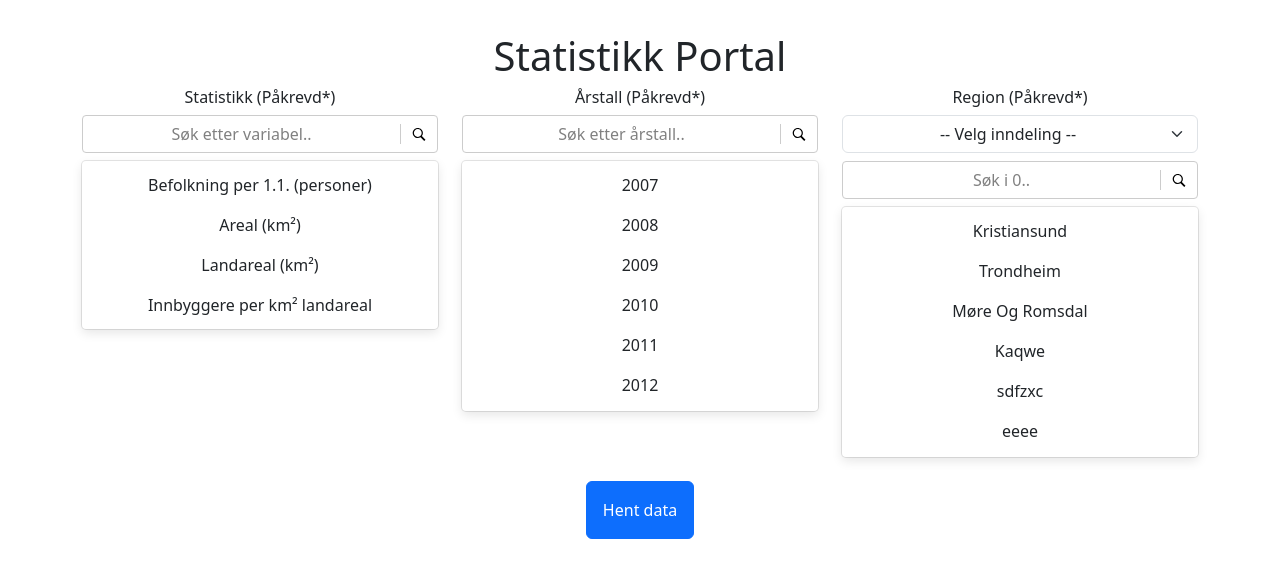
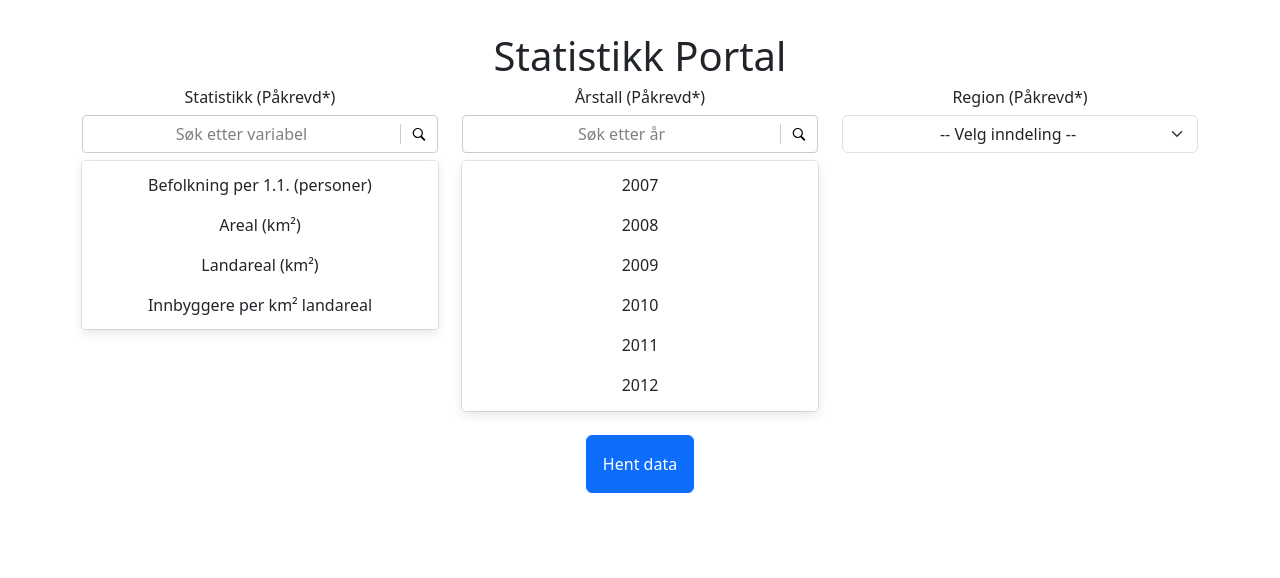
Before and after one commit to bendiz/statistikk-portal, a React (Vite) app: page / in a window 1280 px wide. Shown: the top 578 px of the page. Built offline with nearby package versions, Linux system fonts and the light colour scheme.

Commit message:
client validation, error handling and refactoring

```diff
--- a/src/App.tsx
+++ b/src/App.tsx
@@ -1,116 +1,88 @@
 import './App.css';
 import Table from './Table';
-import { useState, useEffect } from 'react';
-import Select, { components } from 'react-select';
-import AsyncSelect from 'react-select/async';
+import { useState } from 'react';
+import Selections from './Selections';
+import errorCheck from './utils';
 
 function App() {
   const [validQuery, setValidQuery] = useState(false);
-  const [regionQuery, setRegionQuery] = useState('0');
-  const [region, setRegion] = useState([
-    { navn: 'Kristiansund', kode: '32' },
-    { navn: 'Trondheim', kode: '50' },
-    { navn: 'Møre Og Romsdal', kode: '5050' },
-    { navn: 'Kaqwe', kode: '322' },
-    { navn: 'sdfzxc', kode: '56' },
-    { navn: 'eeee', kode: '28' },
-    { navn: 'keeaa', kode: '37' },
-    { navn: 'Oppdøl', kode: '52' },
-    { navn: 'Møre', kode: '505023' },
-    { navn: 'Kristiazxcnsund', kode: '3cv2' },
-    { navn: 'Trondwheim', kode: '5a0' },
-    { navn: 'Møre Ogxca Romsdal', kode: '505ew0' },
-    { navn: 'Karsdqwe', kode: '3x22' },
-    { navn: 'sdfazxc', kode: '5w6' },
-    { navn: 'edfeee', kode: '28xc' },
-    { navn: 'keeaasda', kode: '3we7' },
-    { navn: 'Oppxcdøl', kode: '52df' },
-    { navn: 'Mørsde', kode: '50502we3' },
-  ]);
-
+  const [regionQuery, setRegionQuery] = useState('');
+  const [region, setRegion] = useState([]);
+  const [error, setError] = useState<string[]>([]);
   const [searchTerm, setSearchTerm] = useState('');
-
   const [selected, setSelected] = useState({
     variabel: [{}],
     year: [{}],
     region: [{}],
   });
 
-  const DropdownIndicator = (props: any) => {
-    return (
-      <components.DropdownIndicator {...props}>
-        <svg xmlns='http://www.w3.org/2000/svg' x='0px' y='0px' width='20' height='15' viewBox='0 0 50 50'>
-          <path d='M 21 3 C 11.601563 3 4 10.601563 4 20 C 4 29.398438 11.601563 37 21 37 C 24.355469 37 27.460938 36.015625 30.09375 34.34375 L 42.375 46.625 L 46.625 42.375 L 34.5 30.28125 C 36.679688 27.421875 38 23.878906 38 20 C 38 10.601563 30.398438 3 21 3 Z M 21 7 C 28.199219 7 34 12.800781 34 20 C 34 27.199219 28.199219 33 21 33 C 13.800781 33 8 27.199219 8 20 C 8 12.800781 13.800781 7 21 7 Z'></path>
-        </svg>
-      </components.DropdownIndicator>
-    );
-  };
-
   const handleSelect = (event: any, type: string) => {
     setSelected((prev) => ({ ...prev, [type]: event }));
   };
 
-  const yearOptions = Array.from({ length: 18 }, (_, index) => {
-    const year = 2007 + index;
-    return { value: year.toString(), label: year.toString() };
-  });
-
-  const regionOptions = () => {
-    const filteredOptions = region.filter((e) => e.navn.toLowerCase().trim().includes(searchTerm));
-    const regionOptions = filteredOptions.map((e) => ({ value: e.kode, label: e.navn }));
-    return regionOptions;
+  const getRegion = async (event: any) => {
+    setRegion([]);
+    setRegionQuery('');
+    if (event.target.value === '0') {
+      return;
+    } else {
+      const query = event.target.value;
+      const response = await fetch(`http://localhost:5173/api/${query}`);
+      const data = await response.json();
+      setRegion(data);
+      setRegionQuery(query);
+    }
   };
 
-  const variabelOptions = () => {
-    return [
-      { value: 'Folkemengde', label: 'Befolkning per 1.1. (personer)' },
-      { value: 'ArealKm2', label: 'Areal (km²)' },
-      { value: 'LandArealKm2', label: 'Landareal (km²)' },
-      { value: 'FolkeLandArealKm2', label: 'Innbyggere per km² landareal' },
-    ];
-  };
-
-  // useEffect(() => {
-  //   region.forEach((e: any) => {
-  //     console.log(e.kode);
-  //   });
-  // }, [region]);
-
-  // const getRegion = async (event: React.ChangeEvent<HTMLSelectElement>) => {
+  // dummyRegion
+  // const getRegion = async (event: any) => {
   //   if (event.target.value === '0') {
   //     return;
   //   } else {
-  //     const query = event.target.value;
-  //     const response = await fetch(`http://localhost:5173/api/${query}`);
-  //     const data = await response.json();
-  //     setRegion(data);
+  //     const index = event.nativeEvent.target.selectedIndex;
+  //     console.log(index);
+  //     setRegionQuery(event.nativeEvent.target[index].text.toLowerCase());
   //   }
   // };
+  // const errorCheck = (selectedOptions) => {
+  //   let errorFound = false;
 
-  // dummyRegion
-  const getRegion = async (event: any) => {
-    if (event.target.value === '0') {
-      return;
-    } else {
-      const index = event.nativeEvent.target.selectedIndex;
-      setRegionQuery(event.nativeEvent.target[index].text.toLowerCase());
-    }
-  };
+  //   if (selectedOptions.variabel.length > 1) {
+  //     console.log('over 1');
+  //     setError((prev) => [...prev, 'variabel']);
+  //     errorFound = true;
+  //   }
+
+  //   if (selectedOptions.region.length < 2) {
+  //     setError((prev) => [...prev, 'region']);
+  //     errorFound = true;
+  //   }
+
+  //   if (selectedOptions.year.length < 3) {
+  //     setError((prev) => [...prev, 'year']);
+  //     errorFound = true;
+  //   }
+  //   return errorFound;
+  // };
 
   const handleSubmit = async (event: any) => {
     event.preventDefault();
 
+    setValidQuery(false);
+
     const selectedOptions = selected;
 
-    if (selectedOptions.year.length < 3) {
-      console.log('error from year');
-    }
+    const errors = errorCheck(selectedOptions);
 
-    if (selectedOptions.region.length < 2) {
-      event.stopPropagation();
+    if (errors[0]) {
+      setError(errors[1]);
+      return;
+    } else {
+      setError([]);
     }
 
     try {
+      console.log('trying to fetch data..');
       const response = await fetch('/api/submit', {
         method: 'POST',
         headers: {
@@ -132,59 +104,38 @@ function App() {
     <>
       <h1>Statistikk Portal</h1>
       <div className='container text-center'>
-        <form onSubmit={handleSubmit} needs-validation>
+        <form onSubmit={handleSubmit}>
           <div className='row row-cols-3'>
             <div className='col statistikk-col'>
-              <h2>Statistikk (Påkrevd*)</h2>
-              <Select
-                name='variabel'
-                value={selected.variabel.filter((e) => Object.keys(e).length !== 0)}
-                options={variabelOptions()}
-                onChange={(e) => handleSelect(e, 'variabel')}
-                isMulti
-                menuIsOpen
-                maxMenuHeight={250}
-                placeholder='Søk etter variabel..'
-                hideSelectedOptions={false}
-                components={{ DropdownIndicator }}
-                styles={{
-                  valueContainer: (baseStyles) => ({
-                    ...baseStyles,
-                    maxHeight: '3rem',
-                    overflow: 'auto',
-                  }),
-                }}
-                required
-              />
+              <h2 className={error.includes('variabel') ? 'red' : ''}>Statistikk (Påkrevd*)</h2>
+              {error.includes('variabel') && (
+                <div className='alert alert-danger p-1 my-2' role='alert'>
+                  Kun 1 variabel tillatt
+                </div>
+              )}
+              <div className='dropdown'>
+                <Selections selected={selected.variabel} name='variabel' handleSelect={handleSelect} />
+              </div>
             </div>
             <div className='col' id='year-col'>
-              <h2>Årstall (Påkrevd*)</h2>
+              <h2 className={error.includes('year') ? 'red' : ''}>Årstall (Påkrevd*)</h2>
+              {error.includes('year') && (
+                <div className='alert alert-danger p-2 my-2' role='alert'>
+                  Minst 3 årstall påkrevd!
+                </div>
+              )}
               <div className='dropdown'>
-                <Select
-                  name='year'
-                  value={selected.year.filter((e) => Object.keys(e).length !== 0)}
-                  options={yearOptions}
-                  onChange={(e) => handleSelect(e, 'year')}
-                  isMulti
-                  menuIsOpen
-                  maxMenuHeight={250}
-                  placeholder='Søk etter årstall..'
-                  hideSelectedOptions={false}
-                  components={{ DropdownIndicator }}
-                  styles={{
-                    valueContainer: (baseStyles) => ({
-                      ...baseStyles,
-                      maxHeight: '3rem',
-                      overflow: 'auto',
-                    }),
-                  }}
-                  required
-                />
+                <Selections selected={selected.year} name='year' handleSelect={handleSelect} />
               </div>
             </div>
             <div className='col region-col'>
-              <h2>Region (Påkrevd*)</h2>
-              <select id='region' className=' mb-2 form-select' aria-label='Default select example' onChange={getRegion}>
+              <h2 className={error.includes('region') ? 'red' : ''}>Region (Påkrevd*)</h2>
+              {error.includes('region') && (
+                <div className='alert alert-danger p-2 my-2' role='alert'>
+                  Minst 2 regioner påkrevd!
+                </div>
+              )}
+              <select id='region' className=' mb-2 form-select' aria-label='Velg Inndeling (Fylke eller Kommune)' onChange={getRegion}>
                 <option className='text-center' value='0'>
                   -- Velg inndeling --
                 </option>
@@ -196,27 +147,9 @@ function App() {
                 <div className='velg-region'>
                   <div>
                     <div className='dropdown'>
-                      <Select
-                        name='region'
-                        value={selected.region.filter((e) => Object.keys(e).length !== 0)}
-                        placeholder={`Søk i ${regionQuery}..`}
-                        options={regionOptions()}
-                        onChange={(e) => handleSelect(e, 'region')}
-                        isMulti
-                        menuIsOpen
-                        maxMenuHeight={250}
-                        hideSelectedOptions={false}
-                        components={{ DropdownIndicator }}
-                        styles={{
-                          valueContainer: (baseStyles) => ({
-                            ...baseStyles,
-                            maxHeight: '3rem',
-                            overflow: 'auto',
-                          }),
-                        }}
-                        required
-                      />
+                      <Selections selected={selected.region} name='region' handleSelect={handleSelect} region={region} regionQuery={regionQuery} />
                     </div>
+                    {regionQuery && <span>{region.length} resultater</span>}
                   </div>
                 </div>
               )}
--- a/src/index.css
+++ b/src/index.css
@@ -18,3 +18,7 @@ a {
 a:hover {
   color: #535bf2;
 }
+
+.red {
+  color: #ff3434;
+}
```
